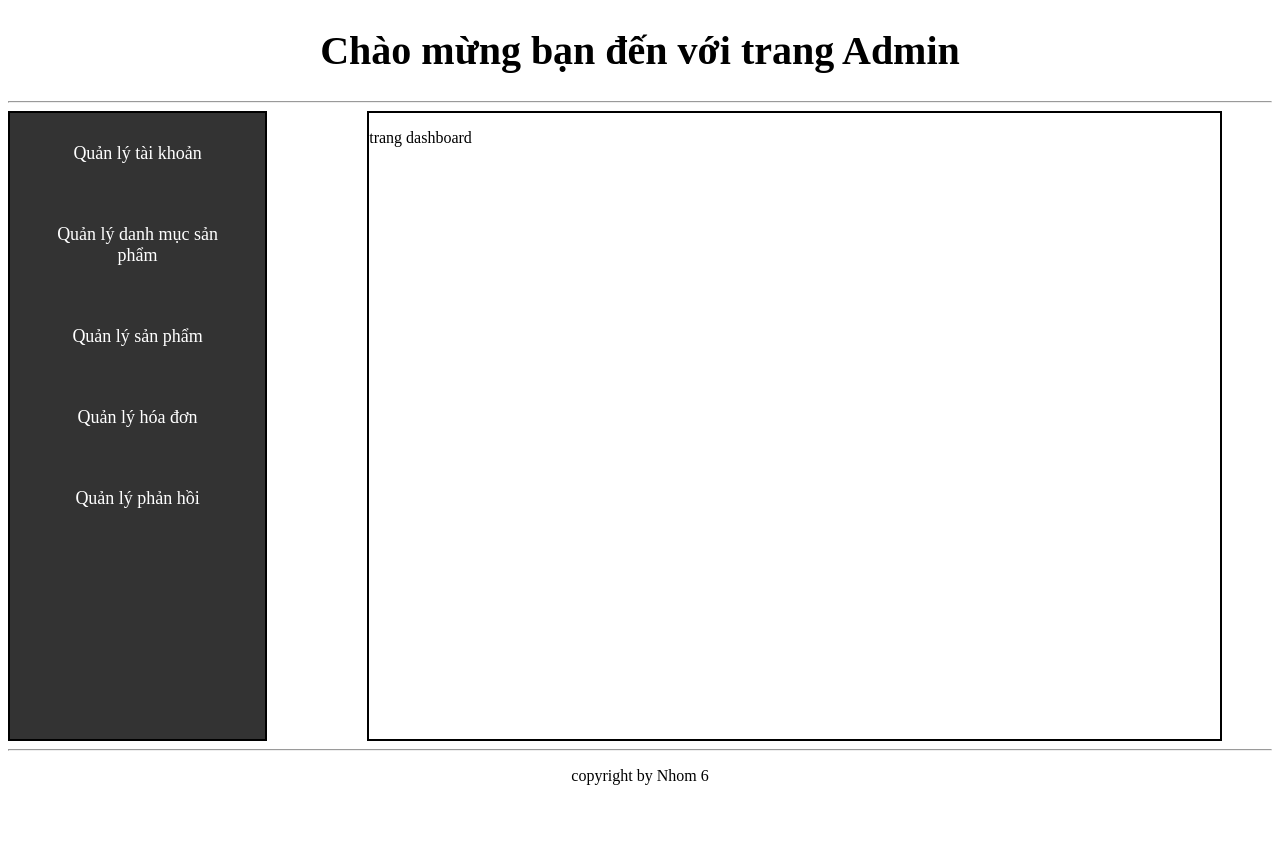
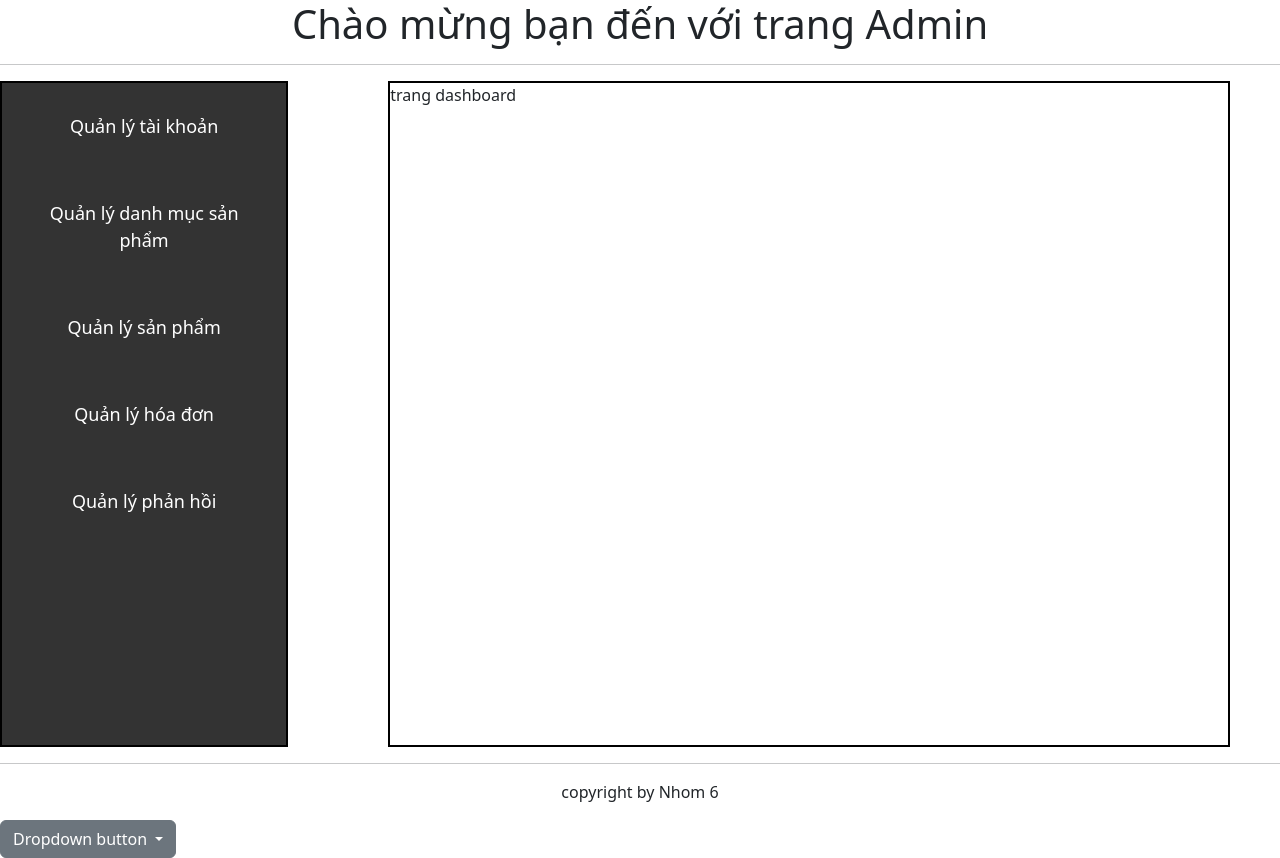
Before and after one commit to nguyenduongchitam/CakeShop, a PHP site: page /index.php in a window 1280 px wide. Before the commit the page ends 785 px from the top, so only its background shows below. Run offline with PHP 8.4, Linux system fonts and the light colour scheme.

Commit message:
first commit

```diff
--- a/admin/modules/index.php
+++ b/admin/modules/index.php
@@ -4,6 +4,8 @@
     <meta charset="UTF-8">
     <meta name="viewport" content="width=device-width, initial-scale=1.0">
     <link rel="stylesheet" type="text/css" href="../css/styleadmin.css">
+    <link href="https://cdn.jsdelivr.net/npm/bootstrap@5.3.2/dist/css/bootstrap.min.css" rel="stylesheet" integrity="sha384-T3c6CoIi6uLrA9TneNEoa7RxnatzjcDSCmG1MXxSR1GAsXEV/Dwwykc2MPK8M2HN" crossorigin="anonymous">
+    <script src="https://cdn.jsdelivr.net/npm/bootstrap@5.3.2/dist/js/bootstrap.bundle.min.js" integrity="sha384-C6RzsynM9kWDrMNeT87bh95OGNyZPhcTNXj1NW7RuBCsyN/o0jlpcV8Qyq46cDfL" crossorigin="anonymous"></script>
 
     <title>Adminpage</title>
 </head>
@@ -15,4 +17,14 @@
     include("footer.php");
     ?>
 </body>
+<div class="dropdown">
+  <button class="btn btn-secondary dropdown-toggle" type="button" data-bs-toggle="dropdown" aria-expanded="false">
+    Dropdown button
+  </button>
+  <ul class="dropdown-menu">
+    <li><a class="dropdown-item" href="#">Action</a></li>
+    <li><a class="dropdown-item" href="#">Another action</a></li>
+    <li><a class="dropdown-item" href="#">Something else here</a></li>
+  </ul>
+</div>
 </html>
--- a/frontend/modules/main.php
+++ b/frontend/modules/main.php
@@ -0,0 +1 @@
+<p> đây là thân web</p>
```
Also changed, not shown: frontend/modules/index.php (+12 -2 lines), frontend/modules/sign-up.php (added), frontend/modules/sign.php (added).
